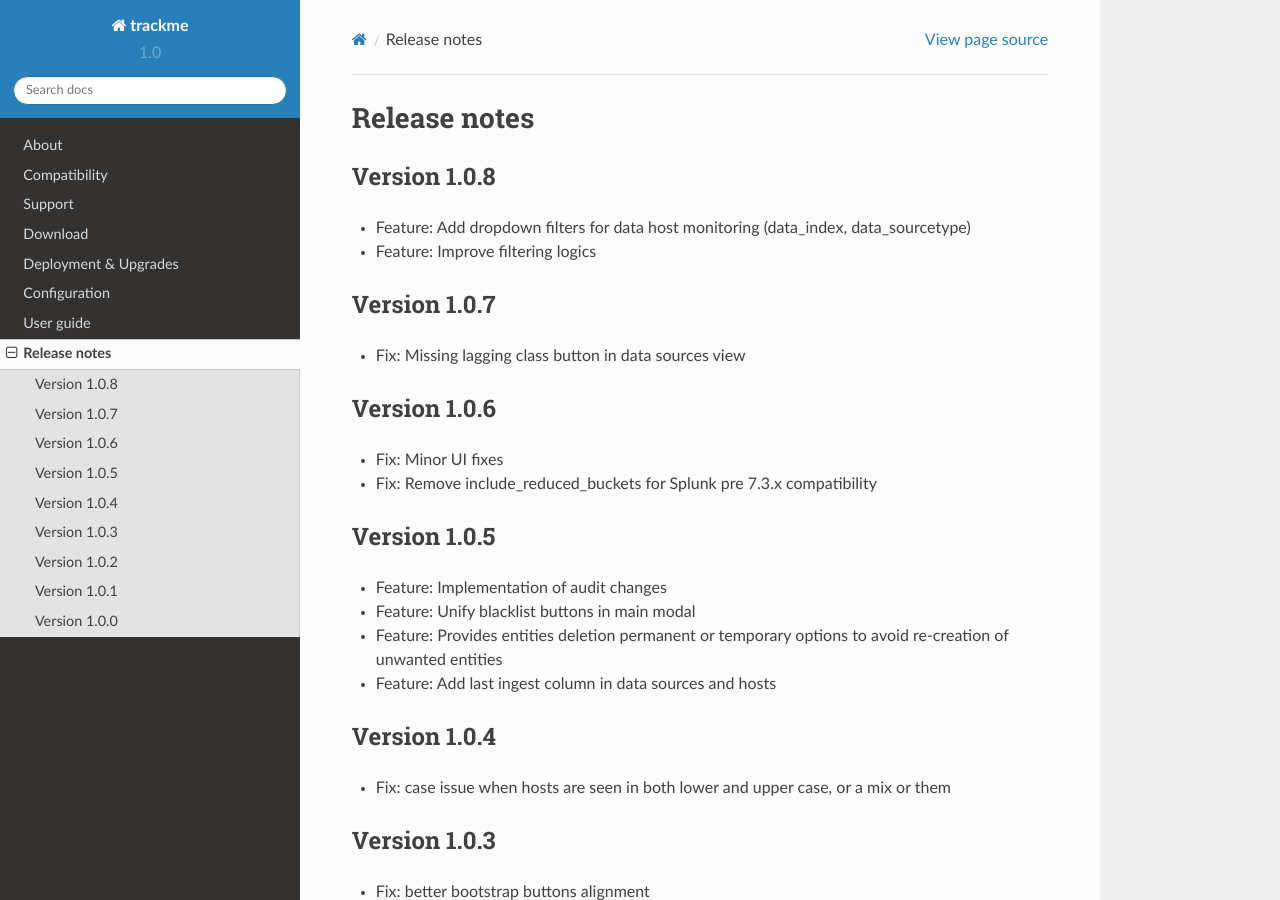
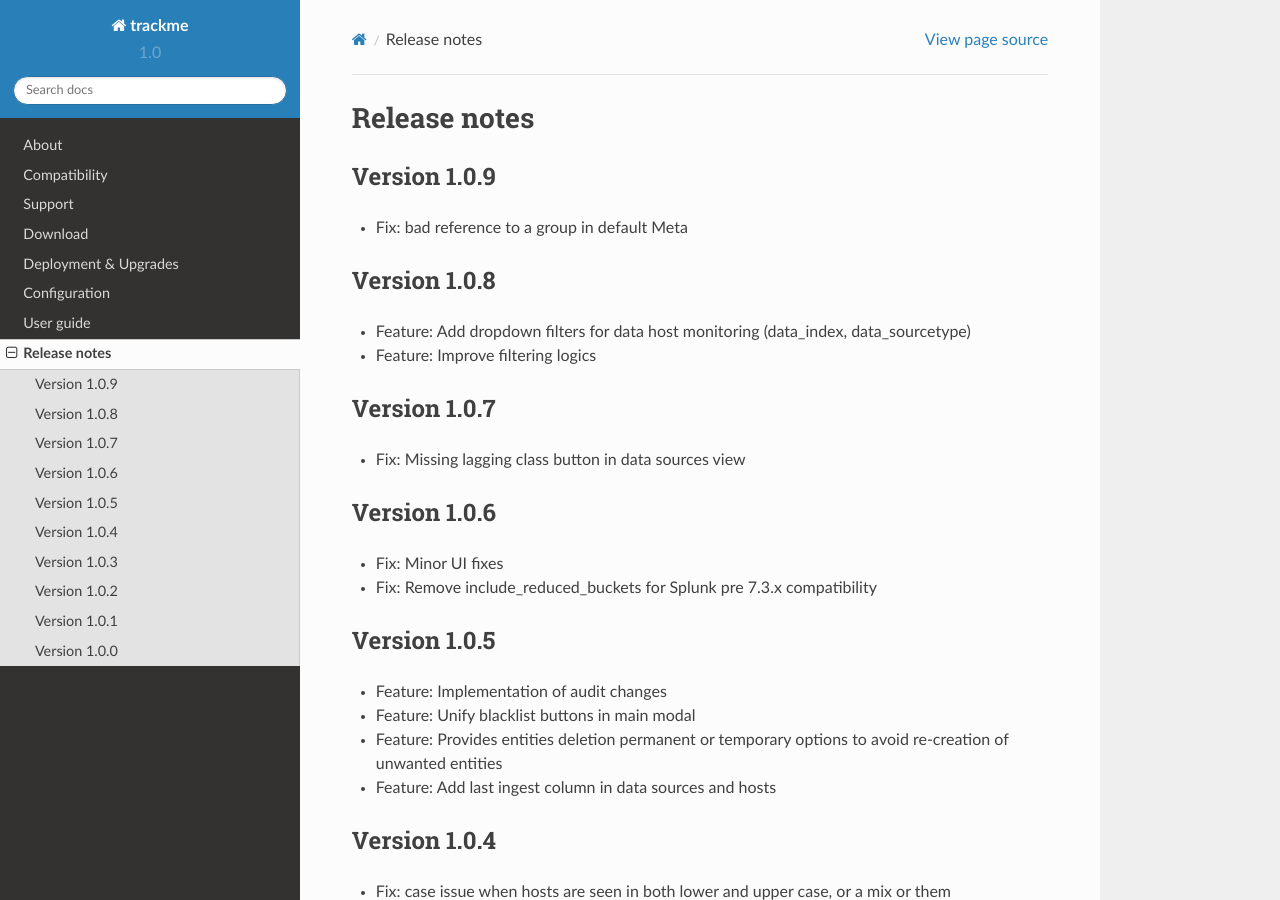
Before and after one commit to guilhemmarchand/trackme, a Sphinx documentation site: the page built from docs/releasenotes.rst, in a window 1280 px wide and 900 px high. Built offline with Sphinx 7.4.7 and the Read the Docs theme 2.0.0, drawn with Linux system fonts in a browser that asks for light colours.

Commit message:
Version 1.0.9

```diff
--- a/docs/releasenotes.rst
+++ b/docs/releasenotes.rst
@@ -1,5 +1,10 @@
 Release notes
 #############
+
+Version 1.0.9
+=============
+
+- Fix: bad reference to a group in default Meta
 
 Version 1.0.8
 =============
```
Also changed, not shown: 4 other files.
